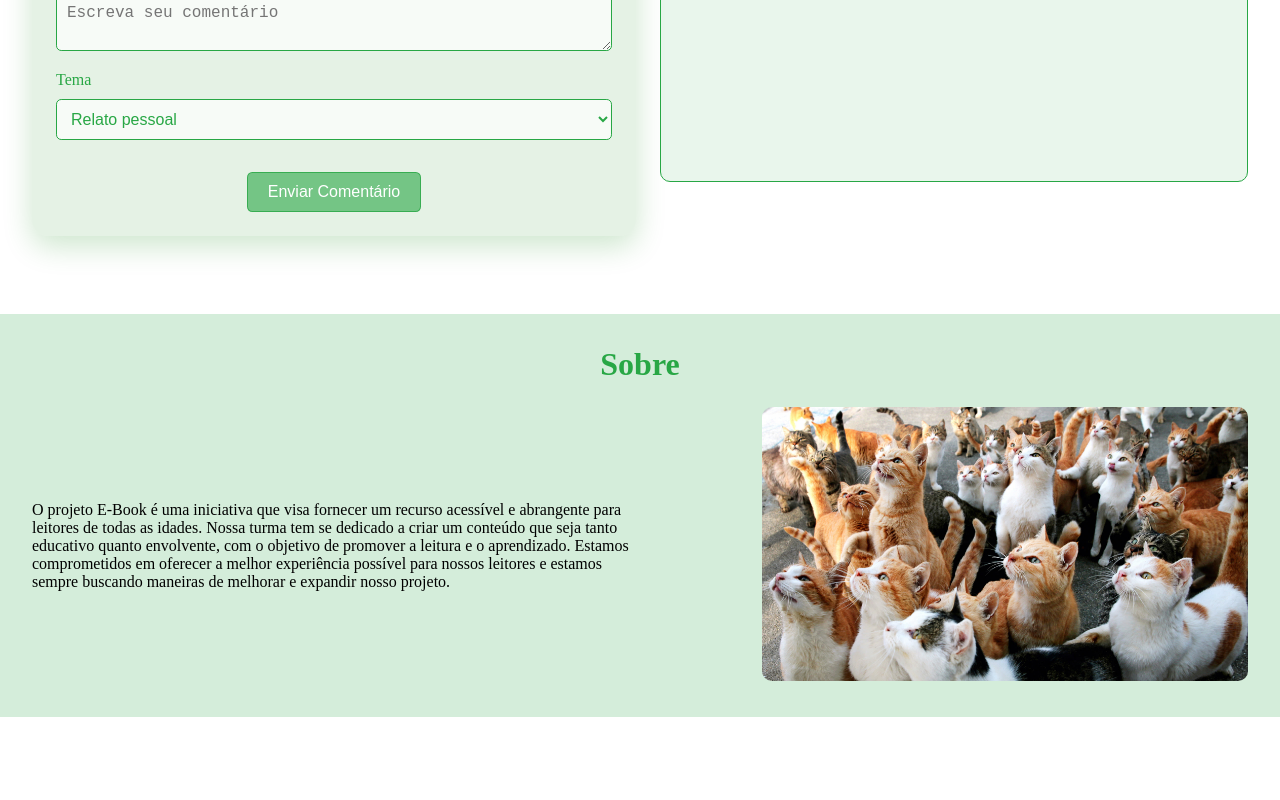
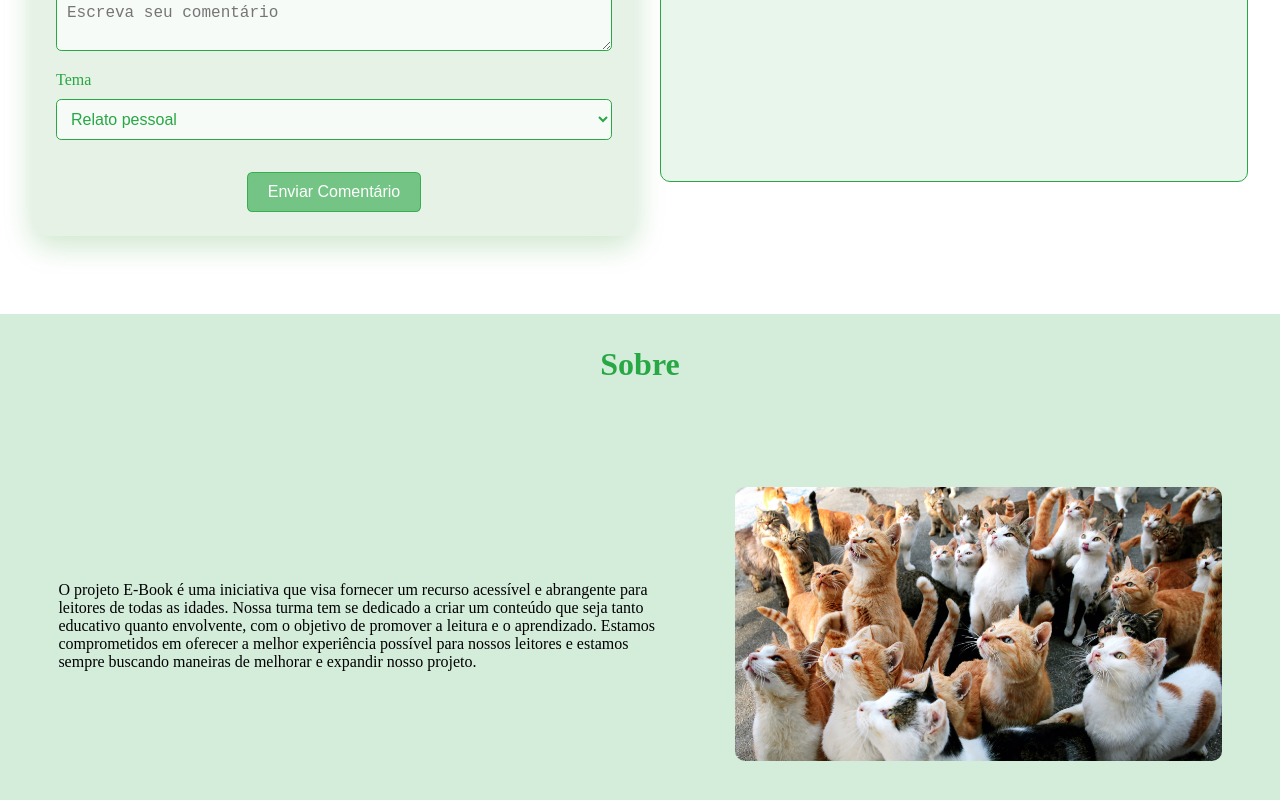
Before and after one commit to JoeyQPB/DSHC-frontend, an Angular app: page / in a window 1280 px wide. Shown: the part 1148-1948 px from the top of the page. Before the commit the page ends 1865 px from the top, so only its background shows below. Built offline with nearby package versions, Linux system fonts and the light colour scheme.

Commit message:
adjust height

```diff
--- a/src/app/components/about-us/about-us.component.css
+++ b/src/app/components/about-us/about-us.component.css
@@ -1,9 +1,9 @@
 .about-us {
     background-color: #d4edda;
-    /* Verde claro */
     padding: 2rem;
     text-align: center;
     max-width: 100%;
+    height: 92vh;
 }
 
 h2 {
@@ -35,7 +35,8 @@ h2 {
 @media (min-width: 768px) {
     .about-content {
         flex-direction: row;
-        justify-content: space-between;
+        justify-content: space-around;
+        align-items: center;
     }
 
     .about-text {
@@ -45,4 +46,12 @@ h2 {
     .about-image {
         max-width: 40%;
     }
+
+    .about-us {
+        display: flex;
+        align-items: center;
+        flex-direction: column;
+        height: 89vh;
+        gap: 5rem;
+    }
 }
```
